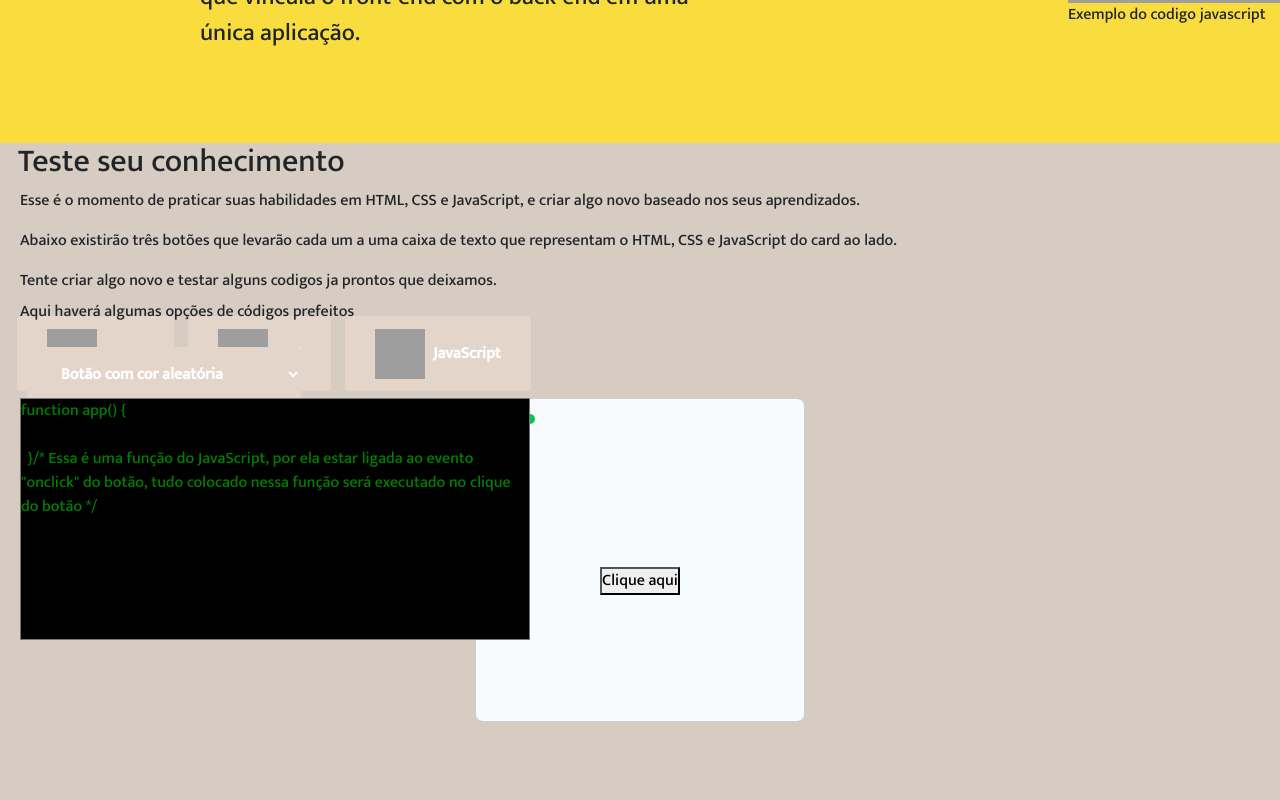
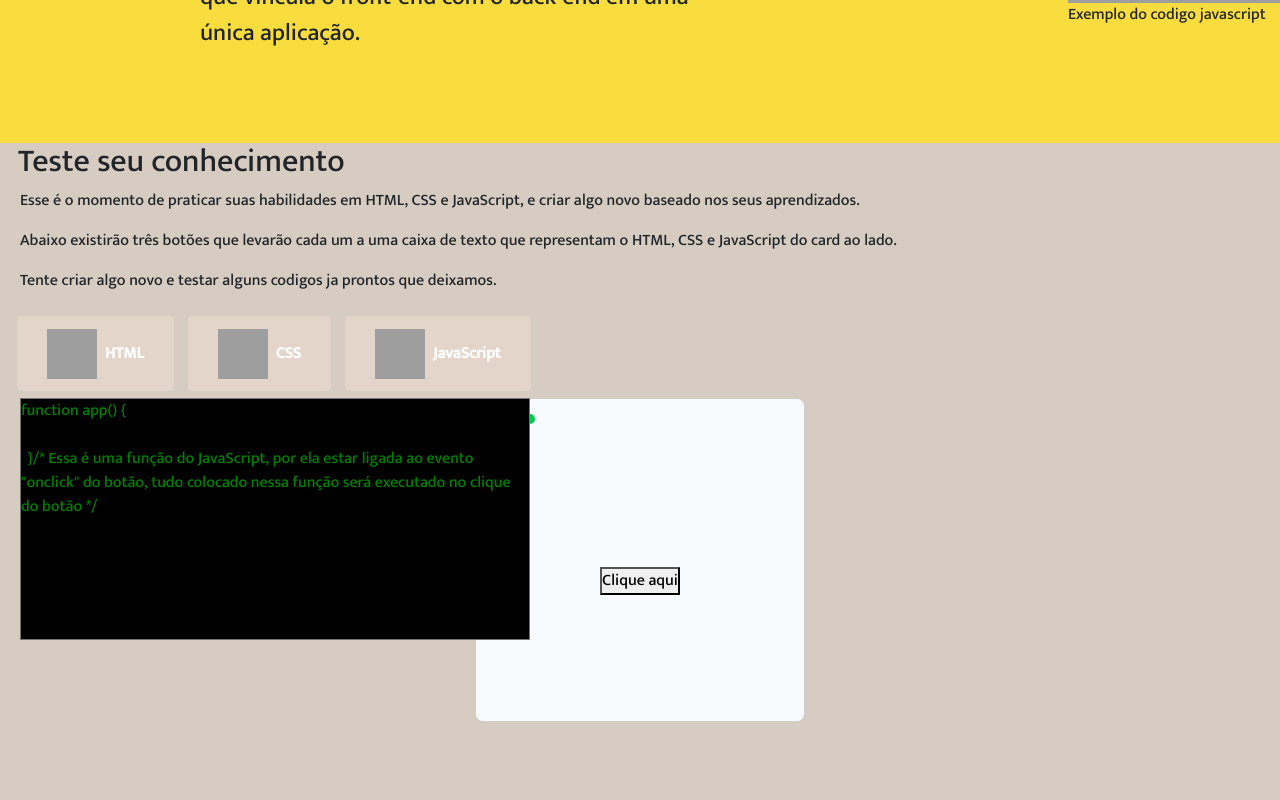
Before and after one commit to influenza/frontend2023, a React (Vite) app: page / in a window 1280 px wide. Shown: the part 4800-5600 px from the top of the page. Built offline with nearby package versions, Linux system fonts and the light colour scheme; grey boxes are pictures that could not be loaded.

Commit message:
Update App.css

```diff
--- a/src/App.css
+++ b/src/App.css
@@ -12,7 +12,7 @@ h2{
 }
 #select{
   position:absolute;
-  top:5100px;
+  top:5250px;
   margin-left: 20px;
 }
 .codigo{
```
